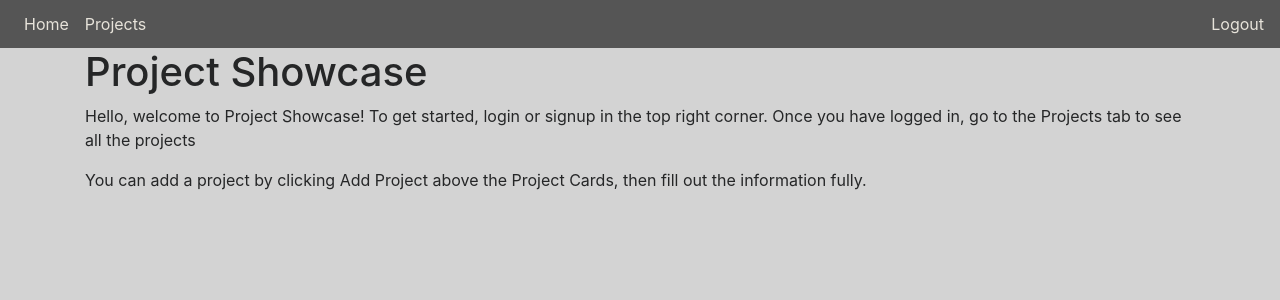
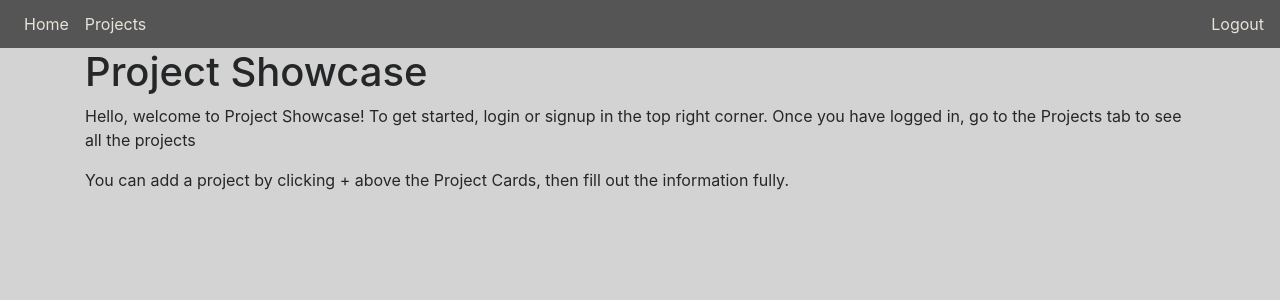
Before and after one commit to EvanRPavone/project-showcase-app, a React (Create React App) app: page / in a window 1280 px wide. Shown: the top 300 px of the page. Built offline with nearby package versions, Linux system fonts and the light colour scheme.

Commit message:
Replaced "Add Project" with "+"

```diff
--- a/src/components/Home.js
+++ b/src/components/Home.js
@@ -5,7 +5,7 @@ const Home = () => {
         <div>
             <h1>Project Showcase</h1>
             <p>Hello, welcome to Project Showcase! To get started, login or signup in the top right corner. Once you have logged in, go to the Projects tab to see all the projects</p>
-            <p>You can add a project by clicking Add Project above the Project Cards, then fill out the information fully.</p>
+            <p>You can add a project by clicking + above the Project Cards, then fill out the information fully.</p>
         </div>
     )
 }
```
